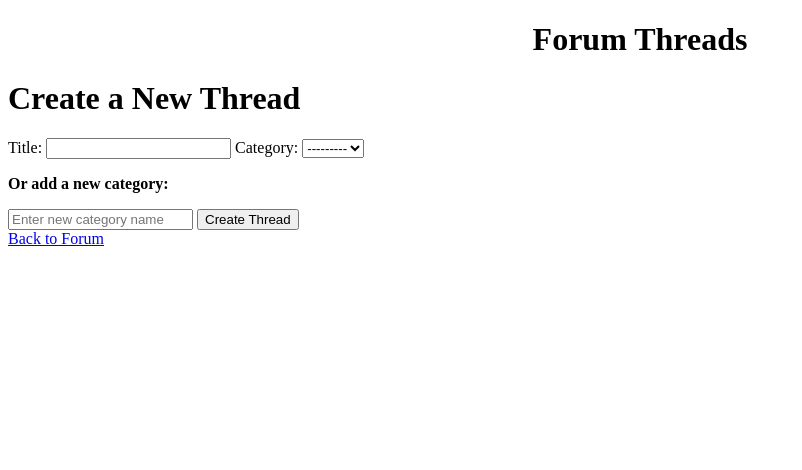
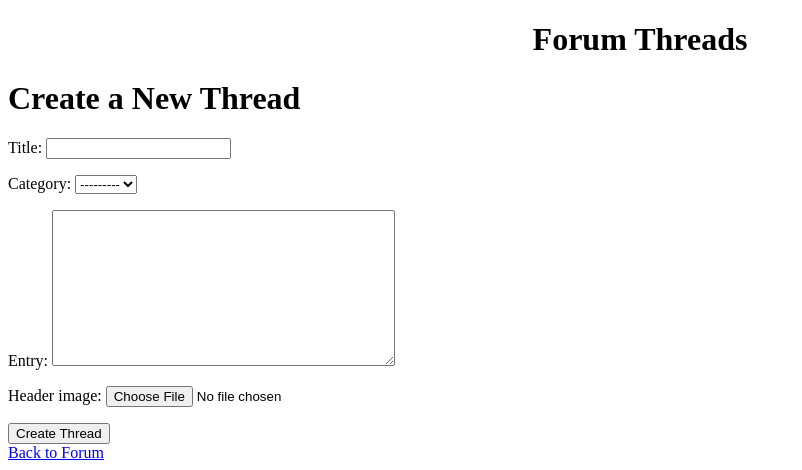
Before and after one commit to loltreeman/hobbysite-CD-1, a Django app: page /forum/thread/add/ in a window 1280 px wide. Shown: the top 470 px of the page, without its empty margins (0-802 px from the left). Run offline with Django 5.2, Linux system fonts and the light colour scheme; the visitor is signed in with stand-in values (Sample User, id 1); data that the repository does not hold is empty.

Commit message:
Revert "Merge branch 'deployment' of https://github.com/r1tsuuu/hobbysite-CD-1 into deployment"
This reverts commit 74f2dad76b0a6613a58ee3a637055e407f204e0b, reversing
changes made to ab32ebba4bdd2976767ae6a2253c49dadd2f14ac.

```diff
--- a/hobbysite/forum/views.py
+++ b/hobbysite/forum/views.py
@@ -82,22 +82,6 @@ class ThreadCreateView(LoginRequiredMixin, CreateView):
     form_class = ThreadCreateForm
     template_name = 'forum/thread_create.html'
 
-    def get_form(self, form_class=None):
-        form = super().get_form(form_class)
-        form.fields['category'].queryset = ThreadCategory.objects.all()
-        return form
-
-    def post(self, request, *args, **kwargs):
-        post_data = request.POST.copy()
-
-        new_category_name = post_data.get('new_category')
-        if new_category_name:
-            category, created = ThreadCategory.objects.get_or_create(name=new_category_name.strip())
-            post_data['category'] = category.id
-
-        self.request.POST = post_data
-        return super().post(request, *args, **kwargs)
-
     def form_valid(self, form):
         form.instance.author = Profile.objects.get(user=self.request.user)
         return super().form_valid(form)
--- a/hobbysite/templates/forum/thread_create.html
+++ b/hobbysite/templates/forum/thread_create.html
@@ -7,14 +7,7 @@
 
 <form method="post" enctype="multipart/form-data">
     {% csrf_token %}
-
-    {{ form.title.label_tag }} {{ form.title }}
-    {{ form.content.label_tag }} {{ form.content }}
-    {{ form.category.label_tag }} {{ form.category }}
-
-    <p><strong>Or add a new category:</strong></p>
-    <input type="text" name="new_category" placeholder="Enter new category name" class="form-control mb-3">
-
+    {{ form.as_p }}
     <button type="submit" class="btn btn-primary">Create Thread</button>
 </form>
 
```
